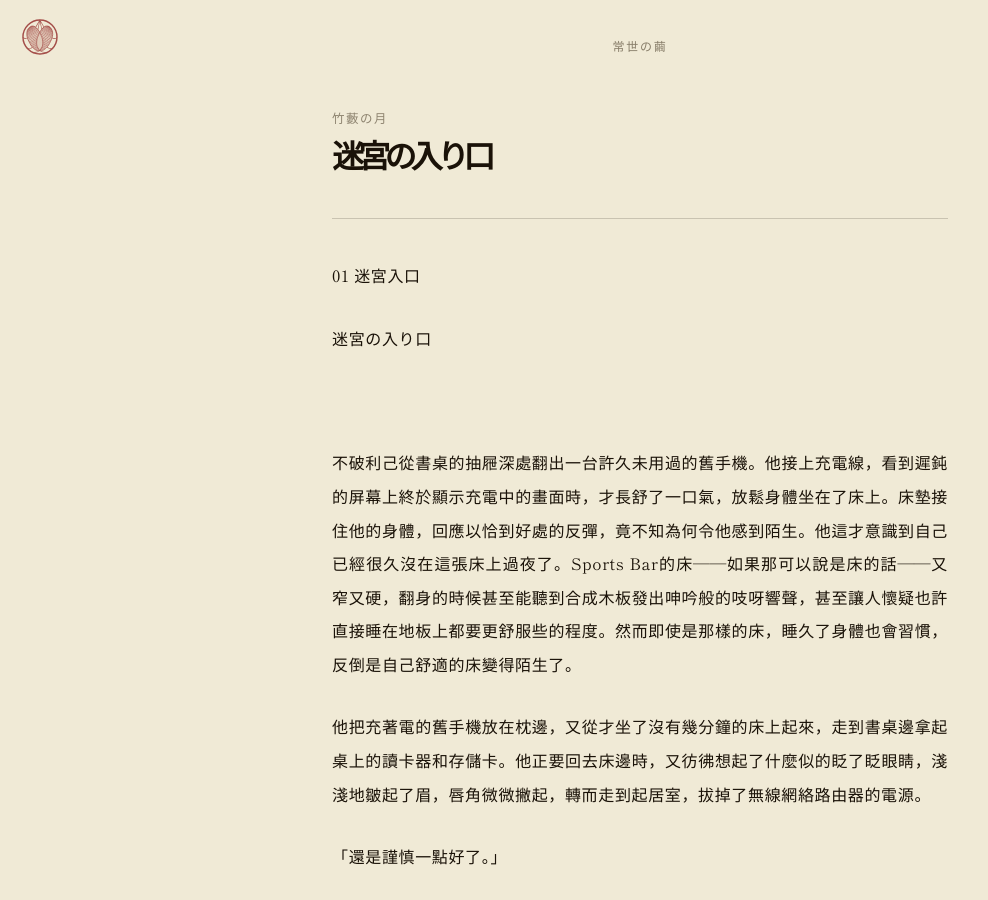
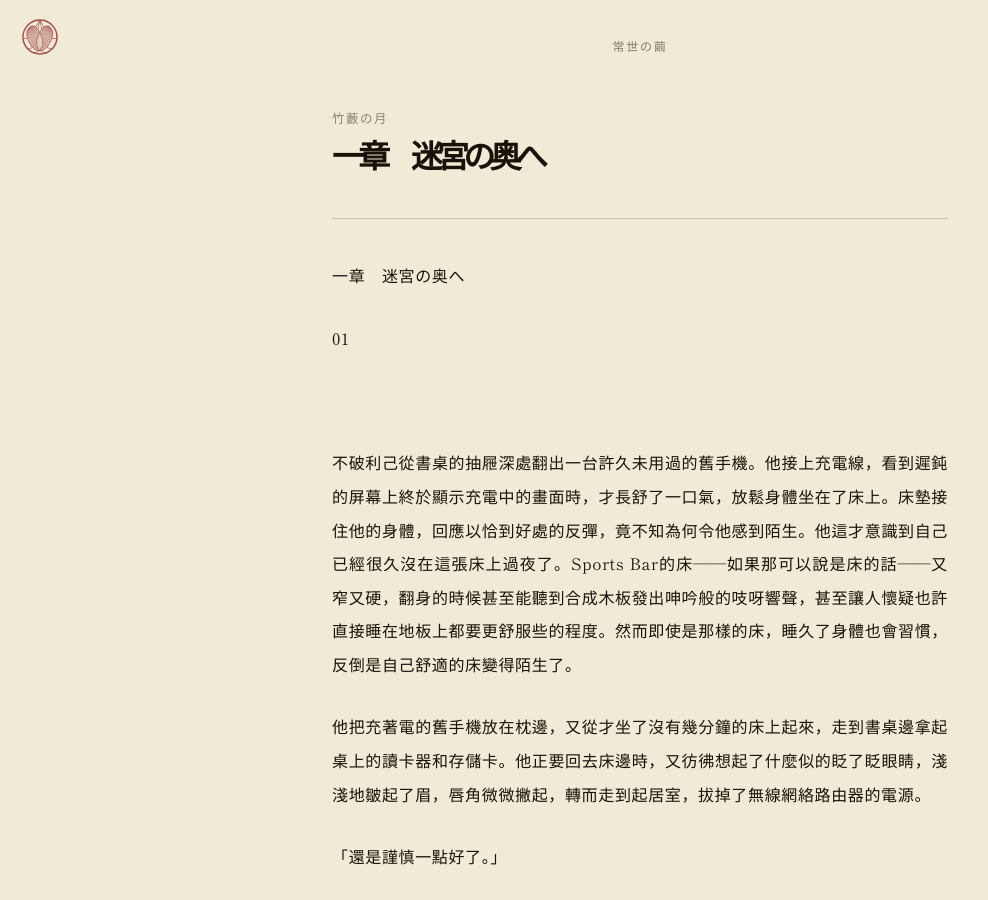
Before and after one commit to AriaYura/eternalnessstudy, a Jekyll site: the page built from posts/takeyabunotsuki/t-01.md, in a window 1280 px wide and 900 px high. Shown: the whole window, without its empty margins (0-988 px from the left). Built offline with Jekyll 4.4.1, drawn with Linux system fonts in a browser that asks for light colours; some web fonts are replaced.

Commit message:
chapter adjustment for takeyabunotsuki

```diff
--- a/posts/takeyabunotsuki/t-01.md
+++ b/posts/takeyabunotsuki/t-01.md
@@ -1,6 +1,6 @@
 ---
 layout: chapter
-title: 迷宮の入り口
+title: 一章　迷宮の奥へ
 collection_title: 竹藪の月
 collection_url: /posts/takeyabunotsuki/
 prev:
@@ -8,9 +8,9 @@ next: /posts/takeyabunotsuki/t-02/
 permalink: /posts/takeyabunotsuki/t-01/
 ---
 
-01 迷宮入口
+一章　迷宮の奥へ
 
-迷宮の入り口
+01
 
 <br>
 
```
